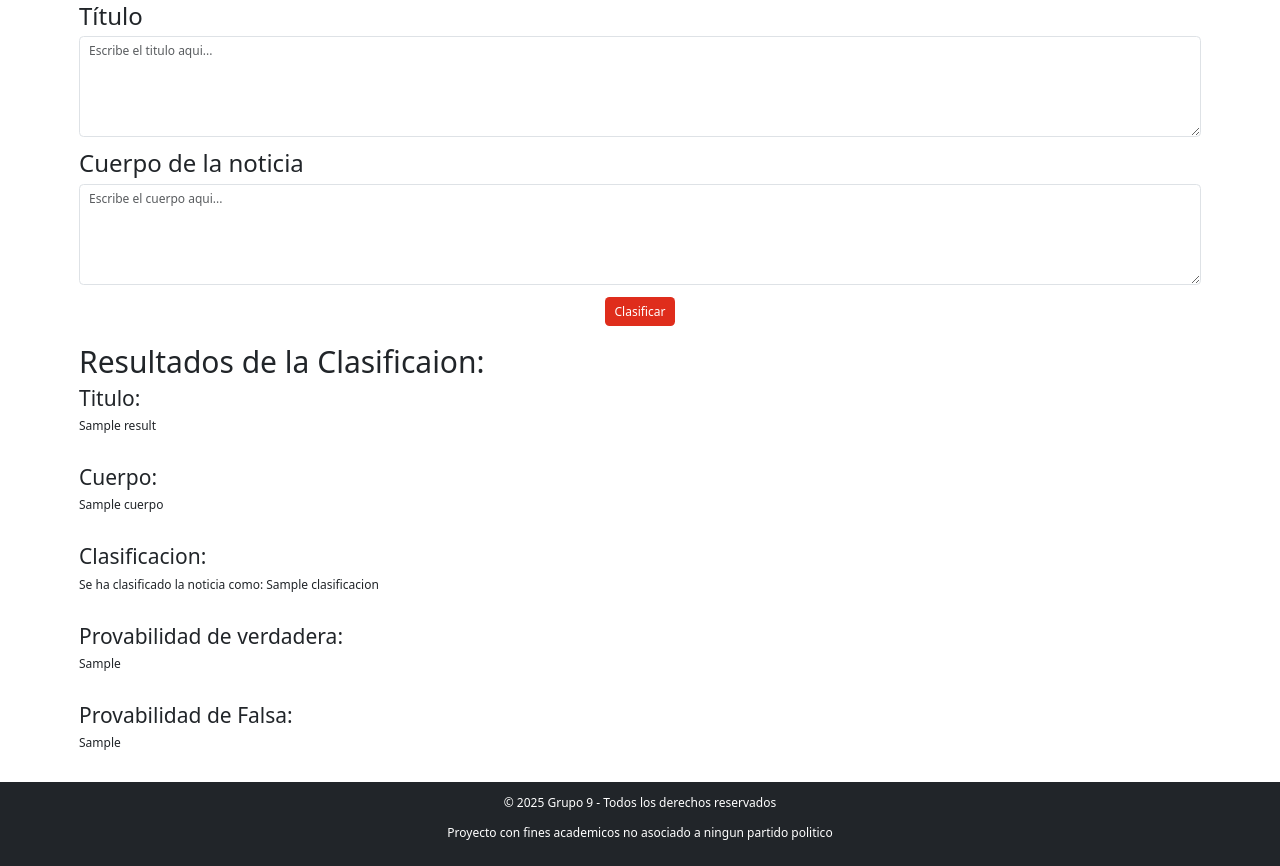
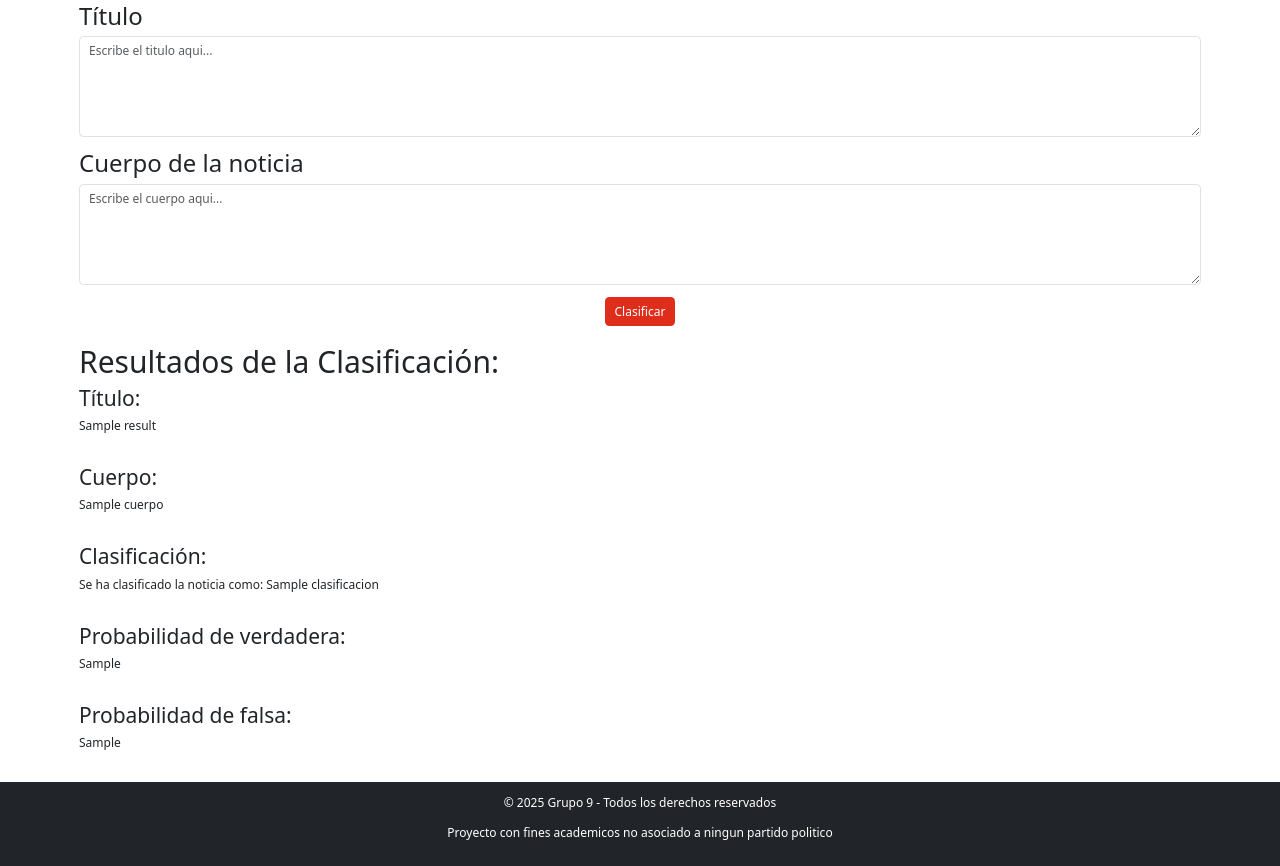
Before and after one commit to cflorido/Text-Analytics-Tool, a Flask app: template Fase 2/Front/templates/clasificar.html in a window 1280 px wide. Shown: the part 514-1380 px from the top of the page. Run offline with Flask 3, Linux system fonts and the light colour scheme; the template is opened without the code that fills it: most values are stand-ins (such as "Sample title", 1, 10 or a date in 2020).

Commit message:
arreglar errores de ortografia

```diff
--- a/Fase 2/Front/templates/clasificar.html
+++ b/Fase 2/Front/templates/clasificar.html
@@ -75,24 +75,25 @@
             <br>
         </form>
         {% if results %}
-            <h1>Resultados de la Clasificaion:</h2>
+            <h1>Resultados de la Clasificación:</h2>
                 <div>
-                <h3> Titulo: </h3>
-                <p> {{ results.titulo }}</p>
+                    <h3>Título:</h3>
+                    <p>{{ results.titulo }}</p>
                     <br>
-                <h3> Cuerpo:</h3>
-                <p> {{ results.cuerpo }}</p>
+                    <h3>Cuerpo:</h3>
+                    <p>{{ results.cuerpo }}</p>
                     <br>
-                <h3> Clasificacion:</h3>
-                <p>  Se ha clasificado la noticia como: {{ results.clasificacion }}</p>
+                    <h3>Clasificación:</h3>
+                    <p>Se ha clasificado la noticia como: {{ results.clasificacion }}</p>
                     <br>
-                <h3> Provabilidad de verdadera:</h3>
-                <p> {{ results.ProbVerdadera }}</p>
+                    <h3>Probabilidad de verdadera:</h3>
+                    <p>{{ results.ProbVerdadera }}</p>
                     <br>
-                <h3> Provabilidad de Falsa:</h3>
-                <p> {{ results.ProbFalsa }}</p>
+                    <h3>Probabilidad de falsa:</h3>
+                    <p>{{ results.ProbFalsa }}</p>
                     <br>
                 </div>
+
         {% endif %}
     </div>
 
```
Also changed, not shown: Fase 2/Front/templates/reentreno.html (+4 -3 lines). Lines whose indentation alone changed are shown as unchanged.
